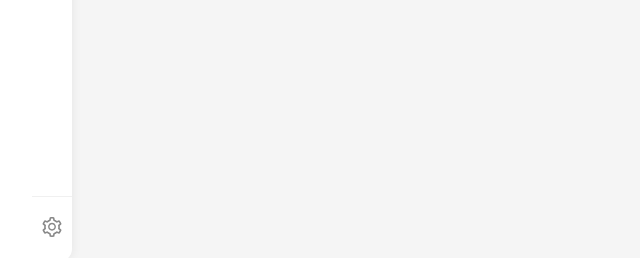
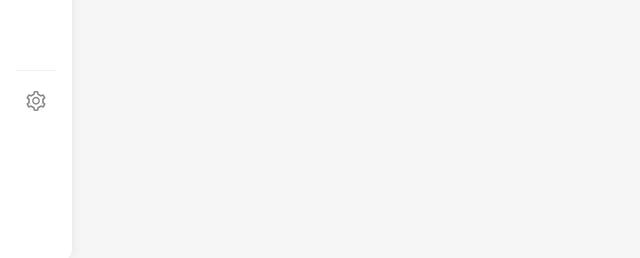
Before and after one commit to felipeallen20/Prueba-7am, a Next.js app: page / in a window 1280 px wide. Shown: the part 539-797 px from the top of the page, without its empty margins (0-640 px from the left). Built offline with nearby package versions, Linux system fonts and the light colour scheme.

Commit message:
style(app/layout): Settins button bottom parameters updated

```diff
--- a/src/app/layout.tsx
+++ b/src/app/layout.tsx
@@ -91,11 +91,12 @@ export default function RootLayout({
             {/* Settings en la parte inferior */}
             <div style={{
               position: 'absolute',
-              bottom: 24,
+              bottom: 150,
+              left: '50%',
+              transform: 'translateX(-50%)',
               display: 'flex',
               flexDirection: 'column',
               alignItems: 'center',
-              width: '100%'
             }}>
               <div style={{
                 borderTop: '1px solid #f0f0f0',
```
